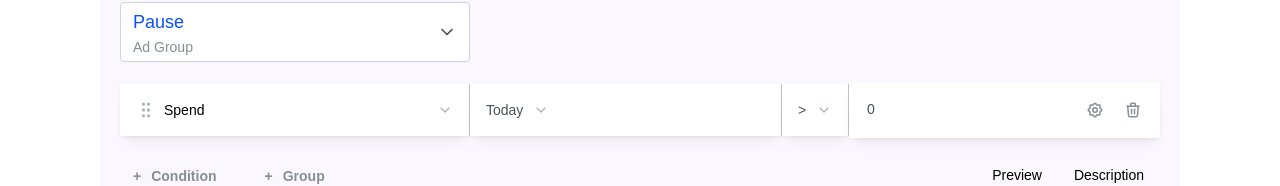
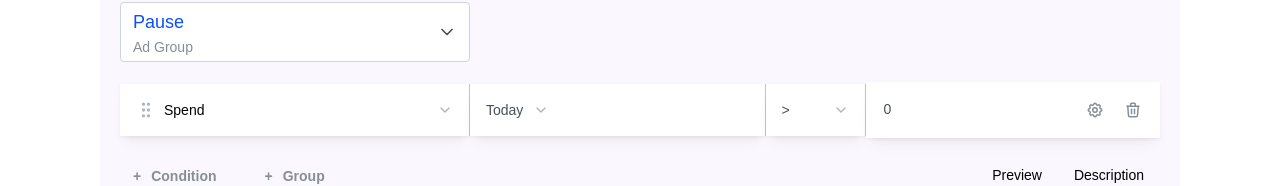
Before and after one commit to adeleke5140/tasks-automation-rule, a React (Vite) app: page / in a window 1280 px wide. Shown: the part 137-323 px from the top of the page. Built offline with nearby package versions, Linux system fonts and the light colour scheme.

Commit message:
fix: width and padding inoperator

```diff
--- a/src/components/operator.tsx
+++ b/src/components/operator.tsx
@@ -41,10 +41,11 @@ export const Operator = () => {
           radius="0"
           bg="white"
           shadow="sm"
-          style={{ minWidth: 60, textAlign: 'center', cursor: 'pointer', borderRight: '1px solid #C6C6C6' }}
+          w={100}
+          style={{ textAlign: 'center', cursor: 'pointer', borderRight: '1px solid #C6C6C6' }}
           onClick={() => operatorCombobox.toggleDropdown()}
         >
-          <Group justify="center" wrap="nowrap" gap="xs">
+          <Group px={0} justify="space-between" wrap="nowrap" gap="xs">
             <Text size="sm" c="gray.7">
               {operatorLabels[selectedOperator]}
             </Text>
```
